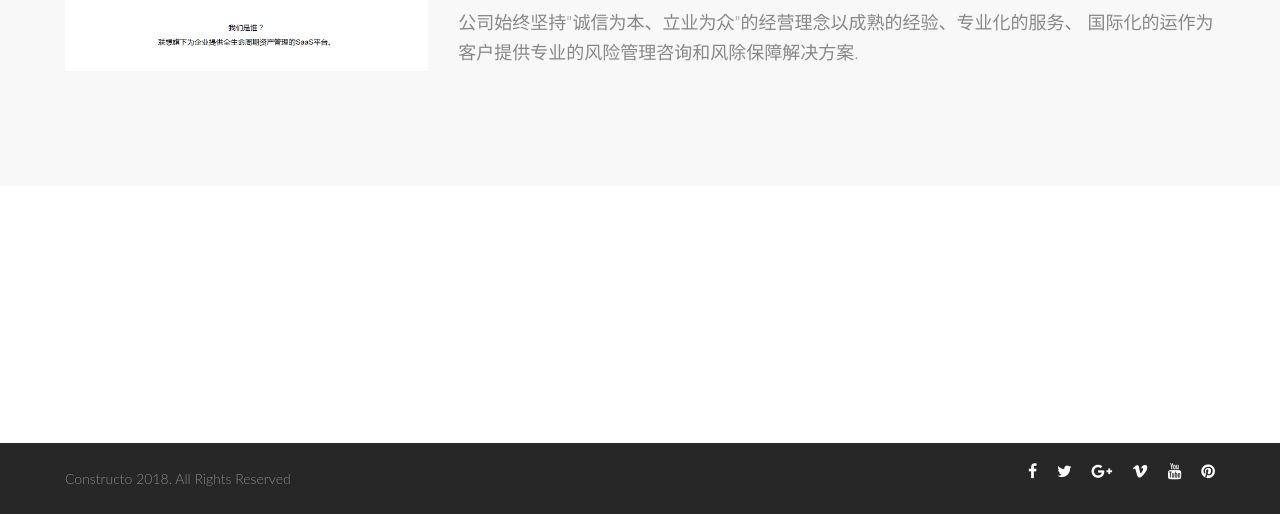
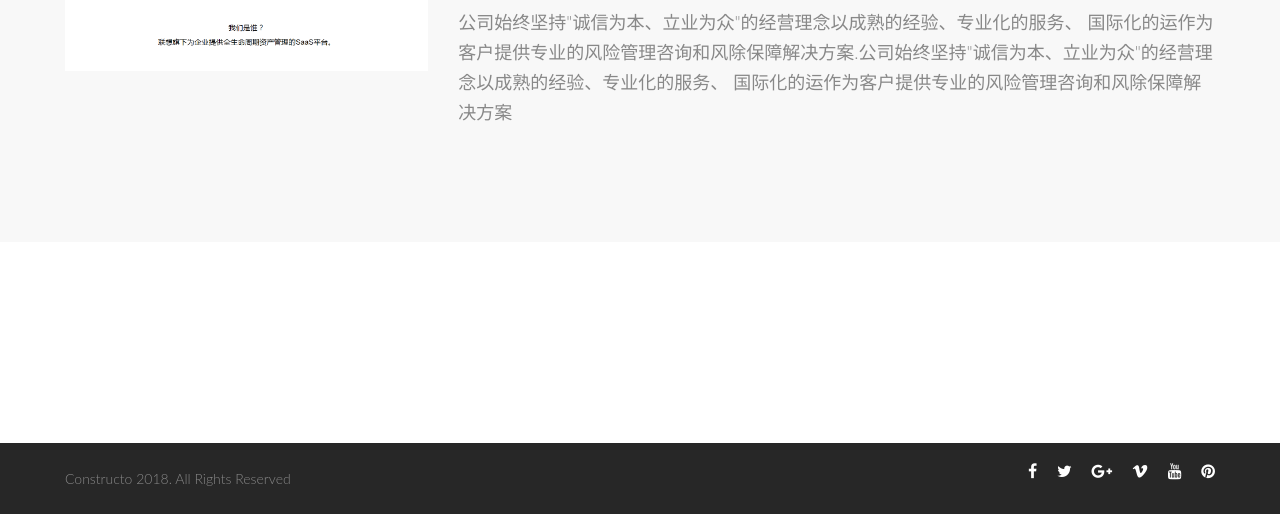
Before and after one commit to luyunGH/LCRX, a plain HTML site: page indexDetail.html in a window 1280 px wide. Shown: the part 286-800 px from the top of the page. Drawn offline with Linux system fonts and the light colour scheme.

Commit message:
测试git使用

```diff
--- a/indexDetail.html
+++ b/indexDetail.html
@@ -177,7 +177,8 @@
 					<div class="col-md-11 col-lg-10 col-xl-8"><h4 class="heading-decorated">项目详情介绍</h4>
 						<p class="heading-6 text-width-1">百应资产管理-最智能 高效的固定资产管理平台,为您提供IT资产全生命周期管理系统</p>
 						<p>公司始终坚持"诚信为本、立业为众"的经营理念以成熟的经验、专业化的服务、
-							国际化的运作为客户提供专业的风险管理咨询和风除保障解决方案.</p>
+							国际化的运作为客户提供专业的风险管理咨询和风除保障解决方案.公司始终坚持"诚信为本、立业为众"的经营理念以成熟的经验、专业化的服务、
+							国际化的运作为客户提供专业的风险管理咨询和风除保障解决方案</p>
                         <!-- <a class="button button-primary" href="#modal" data-toggle="modal">Contact Us</a> -->
                     </div>
 
```
